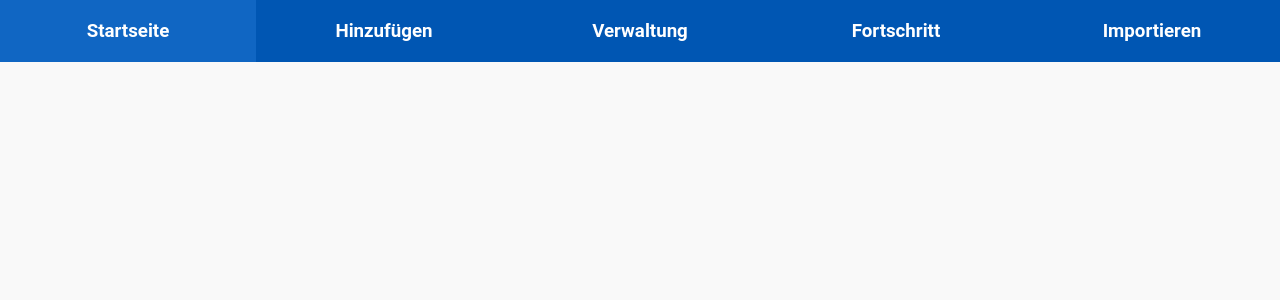
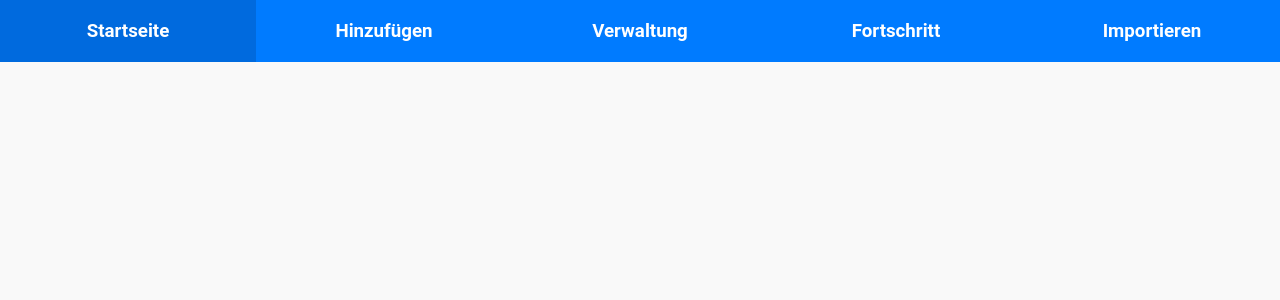
Before and after one commit to mohid-1311/Flashcards, a React (Create React App) app: page / in a window 1280 px wide. Shown: the top 300 px of the page. Built offline with nearby package versions, Linux system fonts and the light colour scheme.

Commit message:
Farbe und hover Verhalten der NavBar angepasst

```diff
--- a/src/Components/NavBar/NavBar.module.css
+++ b/src/Components/NavBar/NavBar.module.css
@@ -12,11 +12,18 @@
   justify-content: center;
   align-items: center;
   padding: 20px;
-  background-color: #0056b3;
+  background-color: #007bff;
+
+  text-decoration: underline;
+  text-decoration-color: transparent;
+  transition: text-decoration-color 0.2s ease-in-out;
 }
 
 .link:hover {
-  background-color: #1066c3;
+  background-color: #006ade;
+
+  text-decoration: underline;
+  text-decoration-color: white;
 }
 
 .link-text {
```
